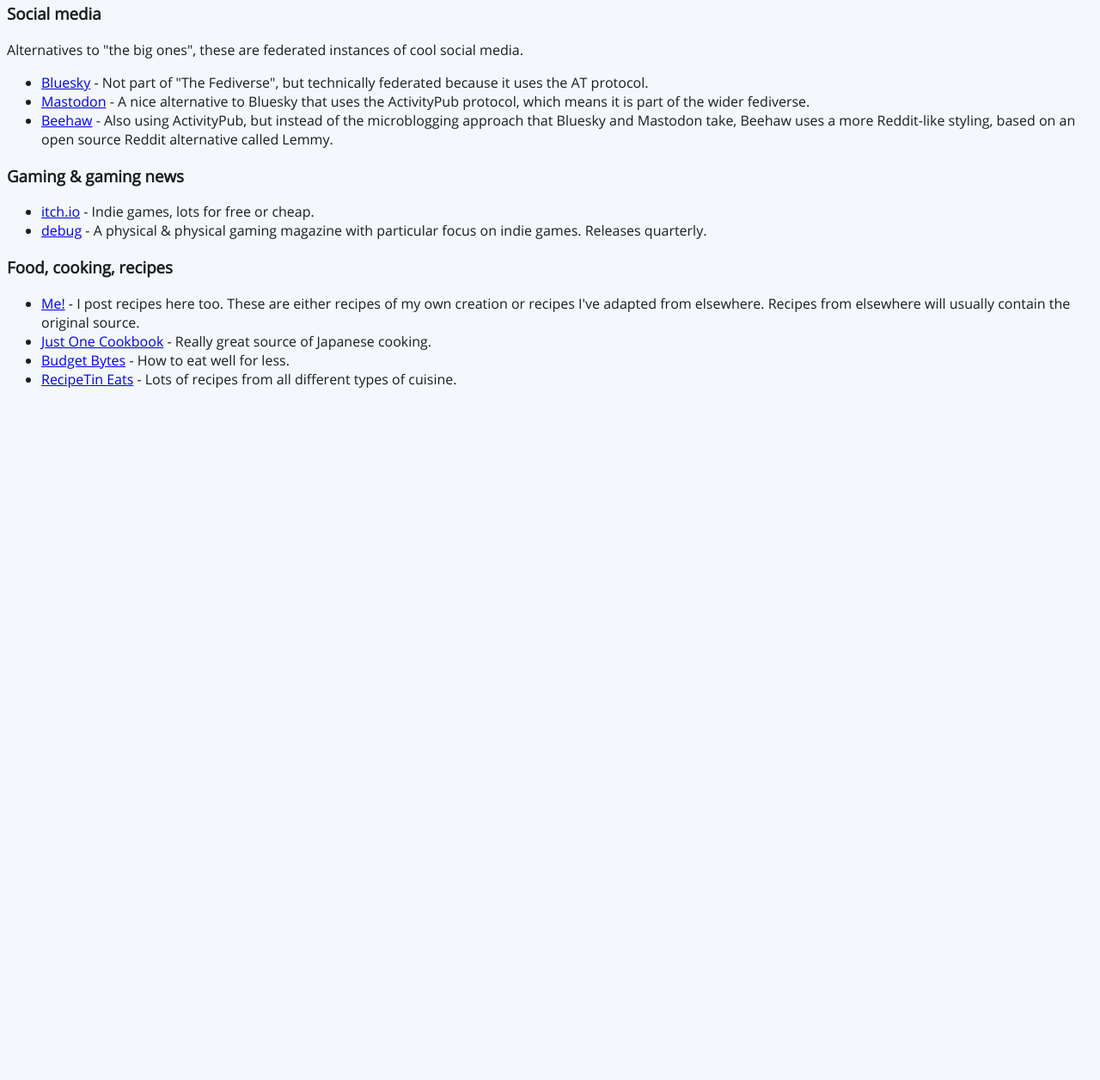
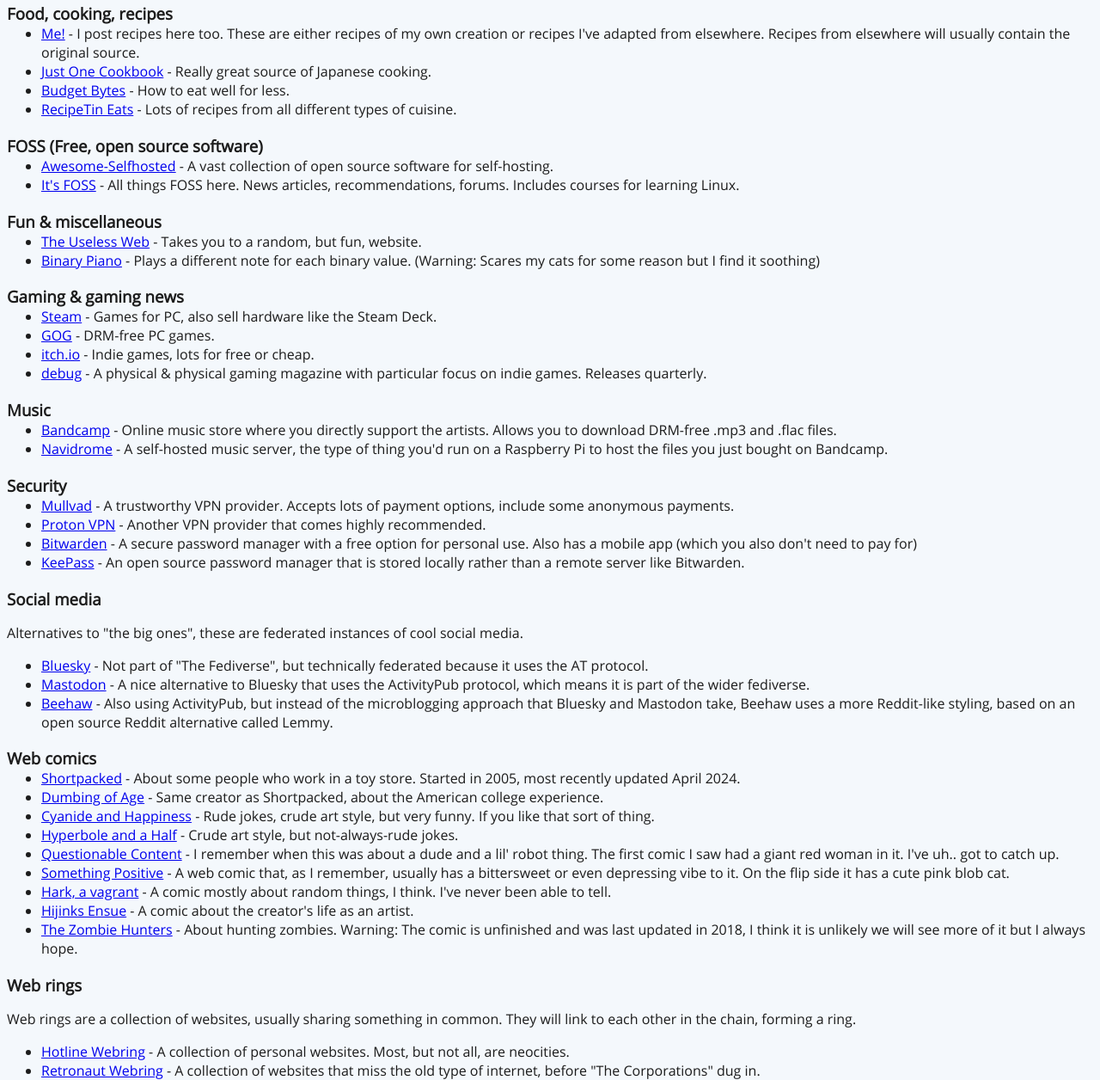
Before and after one commit to honeyoncode/SimpleStuff, an Eleventy site: page directory/index.md in a window 1280 px wide. Shown: the part 204-1460 px from the top of the page at 86% size. Before the commit the page ends 821 px from the top, so only its background shows below. Built offline with nearby package versions, Linux system fonts and the light colour scheme; Eleventy itself is replaced by a stand-in of ours; files that its build step writes are made by us from their sources.

Commit message:
update directory

```diff
--- a/bundle.css
+++ b/bundle.css
@@ -57,6 +57,14 @@
     font-size: 1.5rem;
 }
 
+h3 {
+    margin-bottom: 0;
+}
+
+ul {
+    margin-top: 0;
+}
+
 header>p {
     text-align: center;
     margin-top:0;
--- a/directory/index.md
+++ b/directory/index.md
@@ -2,21 +2,56 @@
 layout: mainlayout.njk
 ---
 
-## ![Bowl of ramen](/images/icons/computer10.gif) Directory
-
-### Social media
-Alternatives to "the big ones", these are federated instances of cool social media.
-
-- [Bluesky](https://bsky.app) - Not part of "The Fediverse", but technically federated because it uses the AT protocol.
-- [Mastodon](https://mastodon.social/) - A nice alternative to Bluesky that uses the ActivityPub protocol, which means it is part of the wider fediverse.
-- [Beehaw](https://beehaw.org/) - Also using ActivityPub, but instead of the microblogging approach that Bluesky and Mastodon take, Beehaw uses a more Reddit-like styling, based on an open source Reddit alternative called Lemmy.
-
-### Gaming & gaming news
-- [itch.io](https://itch.io/) - Indie games, lots for free or cheap.
-- [debug](https://www.teamdebug.com/magazine) - A physical & physical gaming magazine with particular focus on indie games. Releases quarterly.
+## ![Computer](/images/icons/computer10.gif) Directory
 
 ### Food, cooking, recipes
 - [Me!](/recipes) - I post recipes here too. These are either recipes of my own creation or recipes I've adapted from elsewhere. Recipes from elsewhere will usually contain the original source.
 - [Just One Cookbook](https://www.justonecookbook.com/) - Really great source of Japanese cooking.
 - [Budget Bytes](https://www.budgetbytes.com/) - How to eat well for less.
 - [RecipeTin Eats](https://www.recipetineats.com/) - Lots of recipes from all different types of cuisine.
+
+### FOSS (Free, open source software)
+- [Awesome-Selfhosted](https://awesome-selfhosted.net/) - A vast collection of open source software for self-hosting.
+- [It's FOSS](https://itsfoss.com/) - All things FOSS here. News articles, recommendations, forums. Includes courses for learning Linux.
+
+### Fun & miscellaneous
+- [The Useless Web](https://theuselessweb.com/) - Takes you to a random, but fun, website.
+- [Binary Piano](https://binarypiano.com/) - Plays a different note for each binary value. (Warning: Scares my cats for some reason but I find it soothing)
+
+### Gaming & gaming news
+- [Steam](https://store.steampowered.com/) - Games for PC, also sell hardware like the Steam Deck.
+- [GOG](https://www.gog.com) - DRM-free PC games.
+- [itch.io](https://itch.io/) - Indie games, lots for free or cheap.
+- [debug](https://www.teamdebug.com/magazine) - A physical & physical gaming magazine with particular focus on indie games. Releases quarterly.
+
+### Music
+- [Bandcamp](https://bandcamp.com/) - Online music store where you directly support the artists. Allows you to download DRM-free .mp3 and .flac files.
+- [Navidrome](https://www.navidrome.org) - A self-hosted music server, the type of thing you'd run on a Raspberry Pi to host the files you just bought on Bandcamp.
+
+### Security
+- [Mullvad](https://mullvad.net/en) - A trustworthy VPN provider. Accepts lots of payment options, include some anonymous payments.
+- [Proton VPN](https://protonvpn.com/) - Another VPN provider that comes highly recommended.
+- [Bitwarden](https://bitwarden.com/) - A secure password manager with a free option for personal use. Also has a mobile app (which you also don't need to pay for)
+- [KeePass](https://keepass.info/) - An open source password manager that is stored locally rather than a remote server like Bitwarden.
+
+### Social media
+Alternatives to "the big ones", these are federated instances of cool social media.
+- [Bluesky](https://bsky.app) - Not part of "The Fediverse", but technically federated because it uses the AT protocol.
+- [Mastodon](https://mastodon.social/) - A nice alternative to Bluesky that uses the ActivityPub protocol, which means it is part of the wider fediverse.
+- [Beehaw](https://beehaw.org/) - Also using ActivityPub, but instead of the microblogging approach that Bluesky and Mastodon take, Beehaw uses a more Reddit-like styling, based on an open source Reddit alternative called Lemmy.
+
+### Web comics
+- [Shortpacked](https://www.shortpacked.com/comic/just-a-toy-store) - About some people who work in a toy store. Started in 2005, most recently updated April 2024.
+- [Dumbing of Age](https://www.dumbingofage.com/2010/comic/book-1/01-move-in-day/home/) - Same creator as Shortpacked, about the American college experience.
+- [Cyanide and Happiness](https://explosm.net) - Rude jokes, crude art style, but very funny. If you like that sort of thing.
+- [Hyperbole and a Half](http://hyperboleandahalf.blogspot.com/) - Crude art style, but not-always-rude jokes.
+- [Questionable Content](https://questionablecontent.net/view.php?comic=1) - I remember when this was about a dude and a lil' robot thing. The first comic I saw had a giant red woman in it. I've uh.. got to catch up.
+- [Something Positive](https://somethingpositive.net/) - A web comic that, as I remember, usually has a bittersweet or even depressing vibe to it. On the flip side it has a cute pink blob cat.
+- [Hark, a vagrant](http://www.harkavagrant.com) - A comic mostly about random things, I think. I've never been able to tell.
+- [Hijinks Ensue](http://hijinksensue.com/comic/who-is-your-daddy-and-what-does-he-do/) - A comic about the creator's life as an artist.
+- [The Zombie Hunters](http://www.thezombiehunters.com/index.php?strip_id=1) - About hunting zombies. Warning: The comic is unfinished and was last updated in 2018, I think it is unlikely we will see more of it but I always hope.
+
+### Web rings
+Web rings are a collection of websites, usually sharing something in common. They will link to each other in the chain, forming a ring.
+- [Hotline Webring](https://hotlinewebring.club/) - A collection of personal websites. Most, but not all, are neocities.
+- [Retronaut Webring](https://webring.dinhe.net/) - A collection of websites that miss the old type of internet, before "The Corporations" dug in.
```
Also changed, not shown: index.md (+2 -0 lines).
